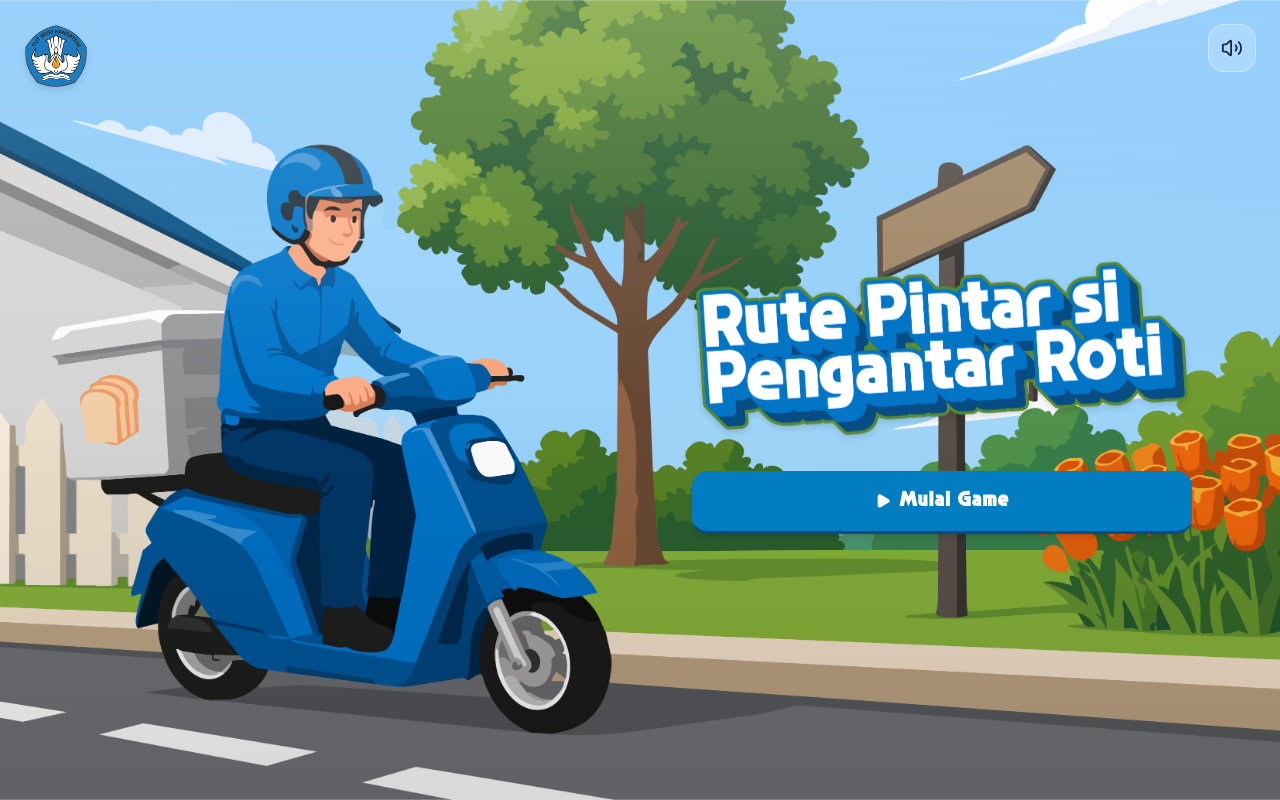
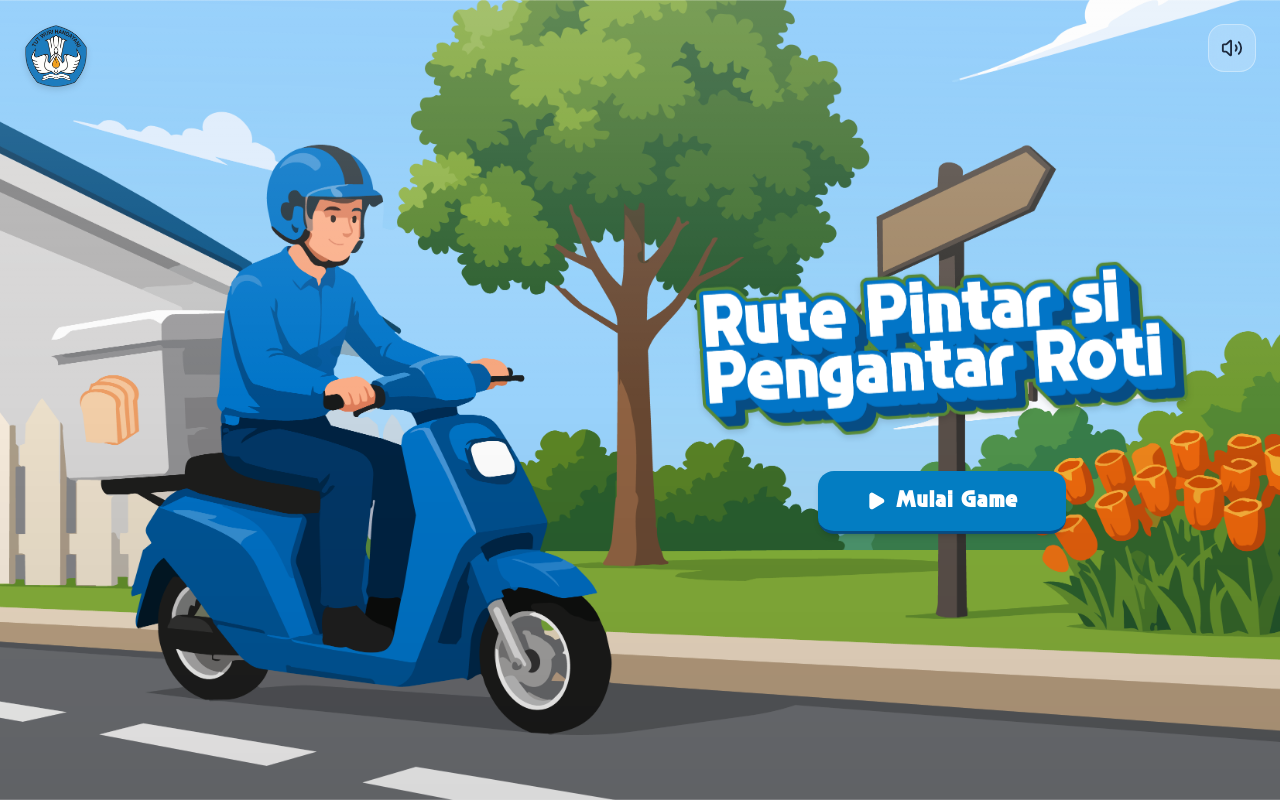
Before and after one commit to glenrioariesto/rute-kurir-roti-pintar, a React (Vite) app: page / in a window 1280 px wide. Built offline with nearby package versions, Linux system fonts and the light colour scheme.

Commit message:
feat: enhance start button layout and styling for improved user experience

```diff
--- a/src/pages/splash/SplashPage.tsx
+++ b/src/pages/splash/SplashPage.tsx
@@ -70,13 +70,13 @@ export function SplashPage({ onStart, isSoundOn, onToggleSound, onPlayClick }: S
         </div>
 
         {/* Start Button */}
-        <div id="splash-btn-container" className="w-full animate-float-btn">
+        <div id="splash-btn-container" className="w-full flex items-center justify-center animate-float-btn">
           <button
             id="splash-start-btn"
             onClick={onStart}
-            className="w-full py-3 px-5 lg:py-4 lg:px-8 2xl:py-5 2xl:px-10 rounded-xl sm:rounded-2xl 2xl:rounded-3xl text-white font-black text-sm lg:text-lg 2xl:text-2xl flex items-center justify-center gap-2 2xl:gap-3 bg-[#037DC2] hover:bg-[#074C83] border-b-3 2xl:border-b-4 border-[#074C83] active:border-b-0 active:translate-y-[3px] transition-all font-display tracking-wider cursor-pointer shadow-md hover:shadow-lg hover:shadow-amber-900/10 group"
+            className="w-fit py-2.5 px-6 sm:py-3.5 sm:px-10 lg:py-4 lg:px-12 2xl:py-5 2xl:px-16 rounded-xl sm:rounded-2xl 2xl:rounded-3xl text-white font-black text-xs sm:text-base lg:text-xl 2xl:text-2xl flex items-center justify-center gap-2 sm:gap-2.5 2xl:gap-3.5 bg-[#037DC2] hover:bg-[#074C83] border-b-3 2xl:border-b-4 border-[#074C83] active:border-b-0 active:translate-y-[3px] transition-all font-display tracking-wider cursor-pointer shadow-md hover:shadow-lg active:scale-95 group"
           >
-            <Play className="w-3.5 h-3.5 sm:w-4 sm:h-4 2xl:w-6 2xl:h-6 fill-white text-white group-hover:scale-110 transition-transform" />
+            <Play className="w-3.5 h-3.5 sm:w-4 sm:h-4 lg:w-5 lg:h-5 2xl:w-6 2xl:h-6 fill-white text-white group-hover:scale-110 transition-transform" />
             Mulai Game
           </button>
         </div>
```
